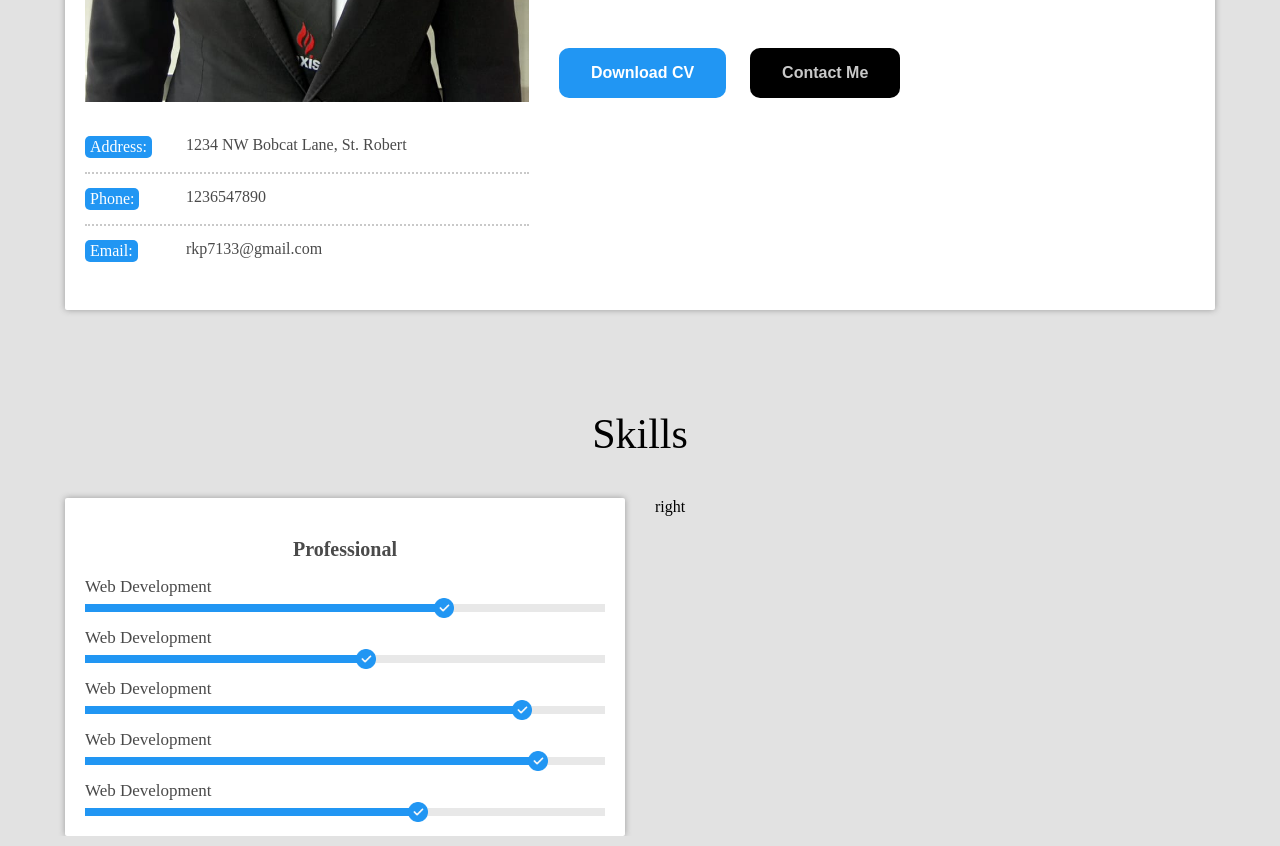
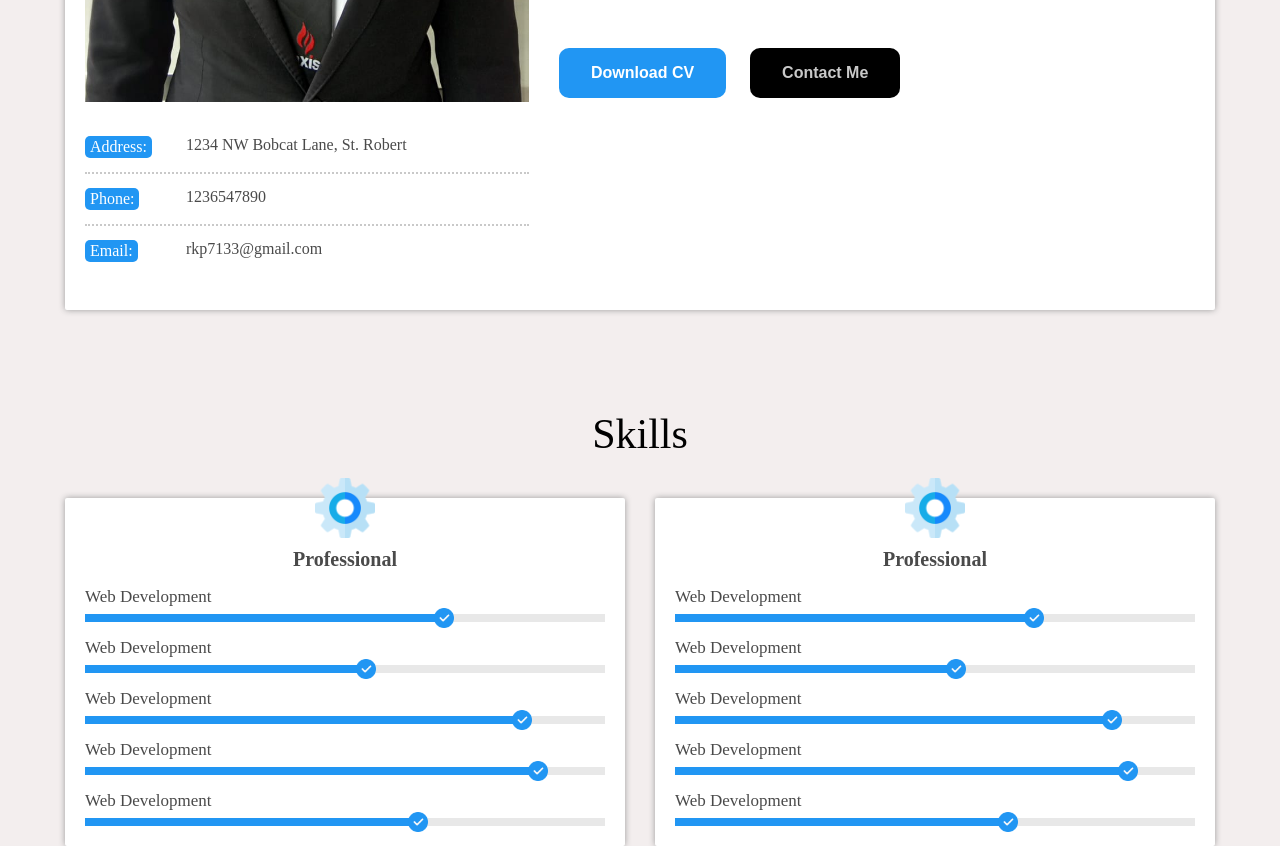
Before and after one commit to rohit-git-2001/PORTFOLIO, a plain HTML site: page index.html in a window 1280 px wide. Shown: the part 710-1556 px from the top of the page. Drawn offline with nearby package versions, Linux system fonts and the light colour scheme.

Commit message:
skills complete for now not fully

```diff
--- a/css/style.css
+++ b/css/style.css
@@ -5,7 +5,7 @@
 }
 
 body {
-    background-color: #e2e2e2;
+    background-color: #f3eeee;
 }
 
 img {
@@ -213,7 +213,8 @@ a {
     gap: 30px;
 }
 
-.skills-left {
+.skills-left,
+.skills-right {
     padding: 20px;
     padding-top: 40px;
     box-shadow: 0px 0px 6px #9b9b9b;
@@ -222,6 +223,7 @@ a {
     display: flex;
     flex-direction: column;
     gap: 16px;
+    position: relative;
 }
 
 .skill-small-heading {
@@ -229,6 +231,7 @@ a {
     font-size: 20px;
     color: #4a4a4a;
     font-weight: 600;
+    margin-top: 10px; /*added by me not by him*/
 }
 
 .skill-range {
@@ -276,4 +279,12 @@ a {
     font-size: 17px;
 }
 
+.skills-main-icon {
+    position: absolute;
+    top: -20px;
+    width: 60px;
+    left: 50%;
+    transform: translateX(-50%);
+}
+
 /* Skills Section End */
--- a/index.html
+++ b/index.html
@@ -118,7 +118,7 @@
                         <div class="skill-range">
                             <div class="skill-range-1">
                                 <div class="skill-right-sign">
-                                   <img src="./Images/check.png" alt="">
+                                    <img src="./Images/check.png" alt="">
                                 </div>
                             </div>
                         </div>
@@ -129,7 +129,7 @@
                         <div class="skill-range">
                             <div class="skill-range-1 skill-range-2">
                                 <div class="skill-right-sign">
-                                   <img src="./Images/check.png" alt="">
+                                    <img src="./Images/check.png" alt="">
                                 </div>
                             </div>
                         </div>
@@ -140,7 +140,7 @@
                         <div class="skill-range">
                             <div class="skill-range-1 skill-range-3">
                                 <div class="skill-right-sign">
-                                   <img src="./Images/check.png" alt="">
+                                    <img src="./Images/check.png" alt="">
                                 </div>
                             </div>
                         </div>
@@ -151,7 +151,7 @@
                         <div class="skill-range">
                             <div class="skill-range-1 skill-range-4">
                                 <div class="skill-right-sign">
-                                   <img src="./Images/check.png" alt="">
+                                    <img src="./Images/check.png" alt="">
                                 </div>
                             </div>
                         </div>
@@ -162,15 +162,76 @@
                         <div class="skill-range">
                             <div class="skill-range-1 skill-range-5">
                                 <div class="skill-right-sign">
-                                   <img src="./Images/check.png" alt="">
+                                    <img src="./Images/check.png" alt="">
                                 </div>
                             </div>
                         </div>
                     </div>
 
+                    <div class="skills-main-icon">
+                        <img src="./Images/settings.png" alt="">
+                    </div>
+                </div>
+                <div class="skills-right">
+                    <p class="skill-small-heading">Professional</p>
+                    <div class="skill-level-and-range">
+                        <p class="skill-level">Web Development</p>
+                        <div class="skill-range">
+                            <div class="skill-range-1">
+                                <div class="skill-right-sign">
+                                    <img src="./Images/check.png" alt="">
+                                </div>
+                            </div>
+                        </div>
+                    </div>
 
+                    <div class="skill-level-and-range">
+                        <p class="skill-level">Web Development</p>
+                        <div class="skill-range">
+                            <div class="skill-range-1 skill-range-2">
+                                <div class="skill-right-sign">
+                                    <img src="./Images/check.png" alt="">
+                                </div>
+                            </div>
+                        </div>
+                    </div>
+
+                    <div class="skill-level-and-range">
+                        <p class="skill-level">Web Development</p>
+                        <div class="skill-range">
+                            <div class="skill-range-1 skill-range-3">
+                                <div class="skill-right-sign">
+                                    <img src="./Images/check.png" alt="">
+                                </div>
+                            </div>
+                        </div>
+                    </div>
+
+                    <div class="skill-level-and-range">
+                        <p class="skill-level">Web Development</p>
+                        <div class="skill-range">
+                            <div class="skill-range-1 skill-range-4">
+                                <div class="skill-right-sign">
+                                    <img src="./Images/check.png" alt="">
+                                </div>
+                            </div>
+                        </div>
+                    </div>
+
+                    <div class="skill-level-and-range">
+                        <p class="skill-level">Web Development</p>
+                        <div class="skill-range">
+                            <div class="skill-range-1 skill-range-5">
+                                <div class="skill-right-sign">
+                                    <img src="./Images/check.png" alt="">
+                                </div>
+                            </div>
+                        </div>
+                    </div>
+                    <div class="skills-main-icon">
+                        <img src="./Images/settings.png" alt="">
+                    </div>
                 </div>
-                <div class="skills-right">right</div>
             </div>
         </section>
     </main>
```
Also changed, not shown: Images/settings.png (added).
